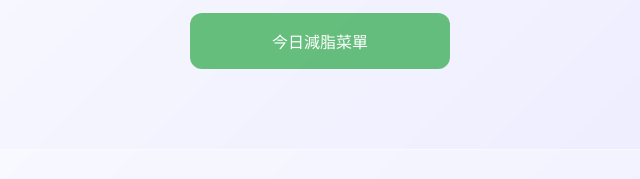
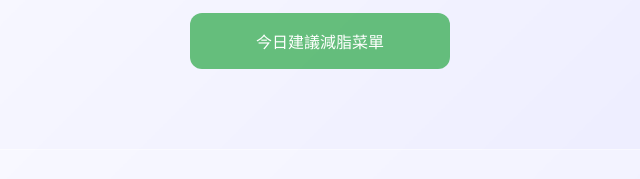
Before and after one commit to Evilyeu/evilyeu.github.io, a plain HTML site: page index.html in a window 1280 px wide. Shown: the part 404-583 px from the top of the page, 320-960 px from the left. Drawn offline with Linux system fonts and the light colour scheme.

Commit message:
Update index.html

```diff
--- a/index.html
+++ b/index.html
@@ -79,7 +79,7 @@
   </div>
 
   <button class="primary" onclick="window.open('https://forms.gle/cr3efubbA1WoArfp6','_blank')">BMI 回報</button>
-  <button id="menuBtn" class="secondary">今日減脂菜單</button>
+  <button id="menuBtn" class="secondary">今日建議減脂菜單</button>
 </main>
 
 <!-- 減脂菜單 Modal -->
```
